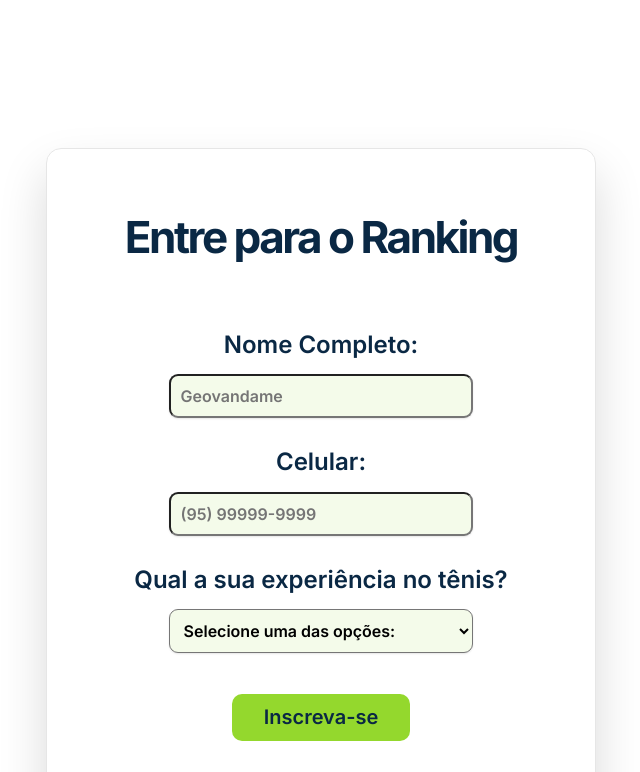
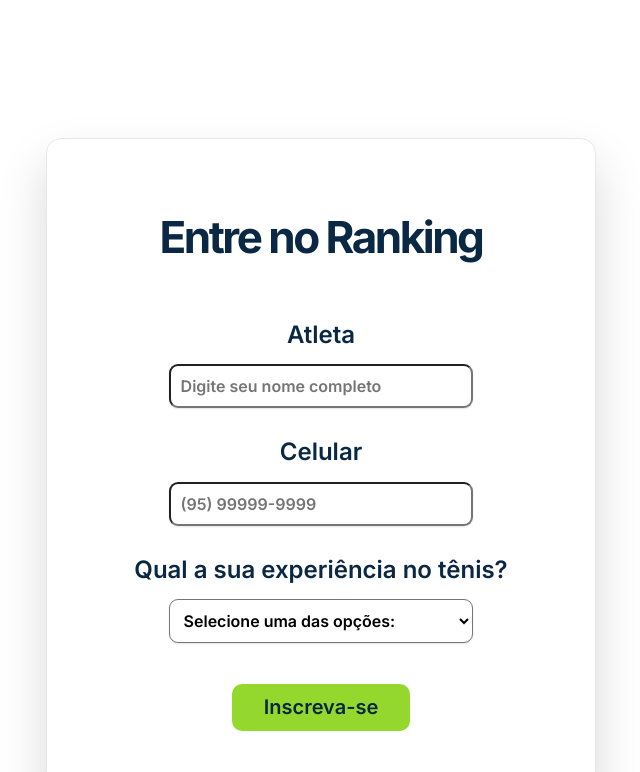
Before and after one commit to mvcosta/amigos-tenistas, a Next.js app: page / in a window 1280 px wide. Shown: the part 2025-2797 px from the top of the page, without its empty margins (319-959 px from the left). Built offline with nearby package versions, Linux system fonts and the light colour scheme.

Commit message:
Adicionada funcionalidade do botão "Saiba mais" do Hero e do "Entre no Ranking" do header. Pequenas alterações no layout do CTA. Inlcusão do link no logo do instagram.

```diff
--- a/components/CallToAction.js
+++ b/components/CallToAction.js
@@ -10,18 +10,18 @@ const CallToAction = React.forwardRef((props, ref) => {
     <section ref={ref} className={`${classes.cta} container`}>
       <Card>
         <div>
-          <Heading type="h2" className="margin-bottom-lg">
-            Entre para o Ranking
+          <Heading type="h2" className="margin-bottom-md">
+            Entre no Ranking
           </Heading>
         </div>
         <div>
           <form action="#">
             <div>
-              <label htmlFor="name">Nome Completo:</label>
-              <input type="text" placeholder="Geovandame" />
+              <label htmlFor="name">Atleta</label>
+              <input type="text" placeholder="Digite seu nome completo" />
             </div>
             <div>
-              <label htmlFor="number">Celular:</label>
+              <label htmlFor="number">Celular</label>
               <input type="tel" placeholder="(95) 99999-9999" />
             </div>
             <div>
--- a/components/CallToAction.module.css
+++ b/components/CallToAction.module.css
@@ -18,7 +18,7 @@
   font-size: 1.6rem;
   font-family: inherit;
   font-weight: 600;
-  background-color: #f4fbea;
+  background-color: #ffffff;
   border-radius: 9px;
   box-shadow: 0 1px 2px rgba(0, 0, 0, 0.1);
 }
--- a/components/Footer.js
+++ b/components/Footer.js
@@ -15,7 +15,10 @@ function Footer() {
               <NavLink type="LOGO">Contato</NavLink>
             </li>
             <li>
-              <NavLink type="NAV">
+              <NavLink
+                href="https://www.instagram.com/amigos_tenistasbv/"
+                type="NAV"
+              >
                 <InstagramIcon />
               </NavLink>
             </li>
--- a/components/Hero.js
+++ b/components/Hero.js
@@ -4,13 +4,6 @@ import Button from "./ui/Button";
 import Heading from "./ui/Heading";
 
 function Hero(props) {
-  const btnHandler = (event) => {
-    event.preventDefault();
-    props.ctaRef.current.scrollIntoView();
-    // alert("btn ckicked!");
-    // myRef.current.scrollIntoView();
-  };
-
   return (
     <section className={classes.hero}>
       <div className={classes.text}>
@@ -18,14 +11,14 @@ function Hero(props) {
           Diversão, novas amizades e evolução do tênis Roraimense
         </Heading>
         <Button
-          onClick={btnHandler}
+          onClick={props.onCta}
           type="full"
           size="20px"
           className="margin-right-sm"
         >
           Entre no ranking
         </Button>
-        <Button type="outline" size="20px">
+        <Button onClick={props.onRanking} type="outline" size="20px">
           Saiba mais ⬇
         </Button>
       </div>
--- a/components/Ranking.js
+++ b/components/Ranking.js
@@ -1,10 +1,11 @@
 import Heading from "./ui/Heading";
 
 import classes from "./Ranking.module.css";
+import React from "react";
 
-function Ranking() {
+const Ranking = React.forwardRef((props, ref) => {
   return (
-    <section className={`${classes.ranking} container`}>
+    <section ref={ref} className={`${classes.ranking} container`}>
       <div className={classes.secondary}>
         <Heading type="h2">Como o ranking funciona:</Heading>
       </div>
@@ -53,6 +54,6 @@ function Ranking() {
       </p>
     </section>
   );
-}
+});
 
 export default Ranking;
--- a/components/Ranking.module.css
+++ b/components/Ranking.module.css
@@ -1,5 +1,6 @@
 .ranking {
-  margin-top: 9.6rem;
+  /* margin-top: 9.6rem; */
+  padding-top: 9.6rem;
 }
 
 .secondary {
--- a/components/Tournament.js
+++ b/components/Tournament.js
@@ -8,7 +8,7 @@ function Tournament() {
       <div className={classes.grid}>
         <div className={classes.text}>
           <div className={classes.secondary}>
-            <Heading type="h2" className="margin-bottom-lg">
+            <Heading type="h2" className="margin-bottom-md">
               Campeonatos
             </Heading>
           </div>
--- a/components/layout/MainHeader.js
+++ b/components/layout/MainHeader.js
@@ -3,7 +3,7 @@ import classes from "./MainHeader.module.css";
 import Button from "../ui/Button.js";
 import NavLink from "../ui/NavLink";
 
-function MainHeader() {
+function MainHeader(props) {
   return (
     <header className={classes.container}>
       <div>
@@ -12,13 +12,17 @@ function MainHeader() {
       <nav>
         <ul className={classes.list}>
           <li>
-            <NavLink type="NAV">Eventos</NavLink>
+            <NavLink href="#" type="NAV">
+              Eventos
+            </NavLink>
           </li>
           <li>
-            <NavLink type="NAV">Regras</NavLink>
+            <NavLink href="#" type="NAV">
+              Regras
+            </NavLink>
           </li>
           <li>
-            <Button type="full" size="18px">
+            <Button onClick={props.onCta} type="full" size="18px">
               Entre no ranking
             </Button>
           </li>
--- a/components/ui/Card.module.css
+++ b/components/ui/Card.module.css
@@ -1,6 +1,6 @@
 .card {
   max-width: 55rem;
-  padding: 6.2rem 2rem;
+  padding: 7.2rem 2rem;
   border: 1px solid rgb(230, 230, 230);
   margin: 0 auto;
   display: flex;
--- a/components/ui/NavLink.js
+++ b/components/ui/NavLink.js
@@ -6,7 +6,7 @@ function NavLink(props) {
 
   if (props.type === "NAV") {
     return (
-      <a href="#" className={navLinkClasses}>
+      <a href={props.href} className={navLinkClasses}>
         {props.children}
       </a>
     );
--- a/pages/index.js
+++ b/pages/index.js
@@ -9,16 +9,25 @@ import Footer from "../components/Footer";
 
 function HomePage() {
   const ctaRef = useRef(null);
+  const rankingRef = useRef(null);
 
-  console.log(ctaRef);
+  const ctaHandler = (event) => {
+    event.preventDefault();
+    ctaRef.current.scrollIntoView({ behavior: "smooth" });
+  };
+
+  const rankingHandler = (event) => {
+    event.preventDefault();
+    rankingRef.current.scrollIntoView({ behavior: "smooth" });
+  };
 
   return (
     <Fragment>
       <Background>
-        <MainHeader />
-        <Hero ctaRef={ctaRef} />
+        <MainHeader onCta={ctaHandler} />
+        <Hero onCta={ctaHandler} onRanking={rankingHandler} />
       </Background>
-      <Ranking />
+      <Ranking ref={rankingRef} />
       <Tournament />
       <CallToAction ref={ctaRef} />
       <Footer />
--- a/styles/globals.css
+++ b/styles/globals.css
@@ -90,8 +90,8 @@ body {
   margin-right: 1.6rem !important;
 }
 
-.margin-bottom-lg {
-  margin-bottom: 6.2rem !important;
+.margin-bottom-md {
+  margin-bottom: 5.2rem !important;
 }
 
 .color-green {
```
